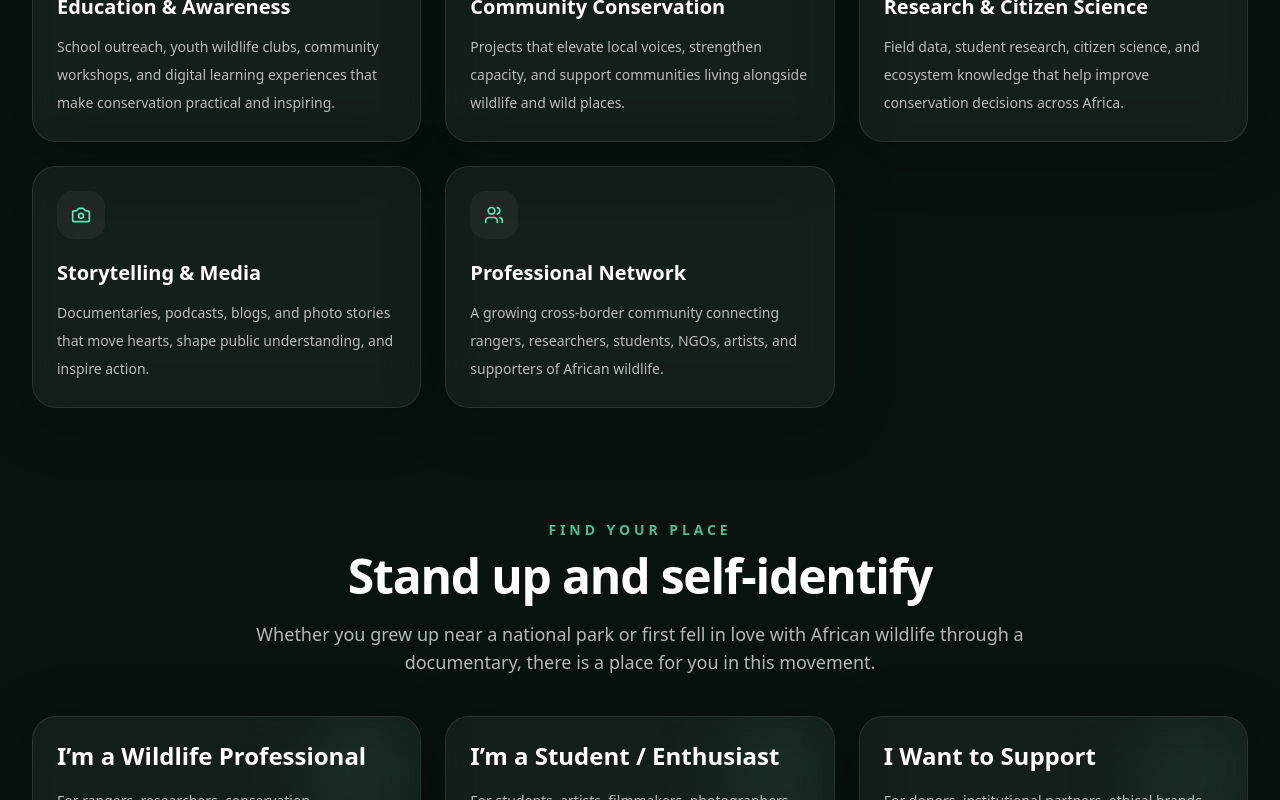
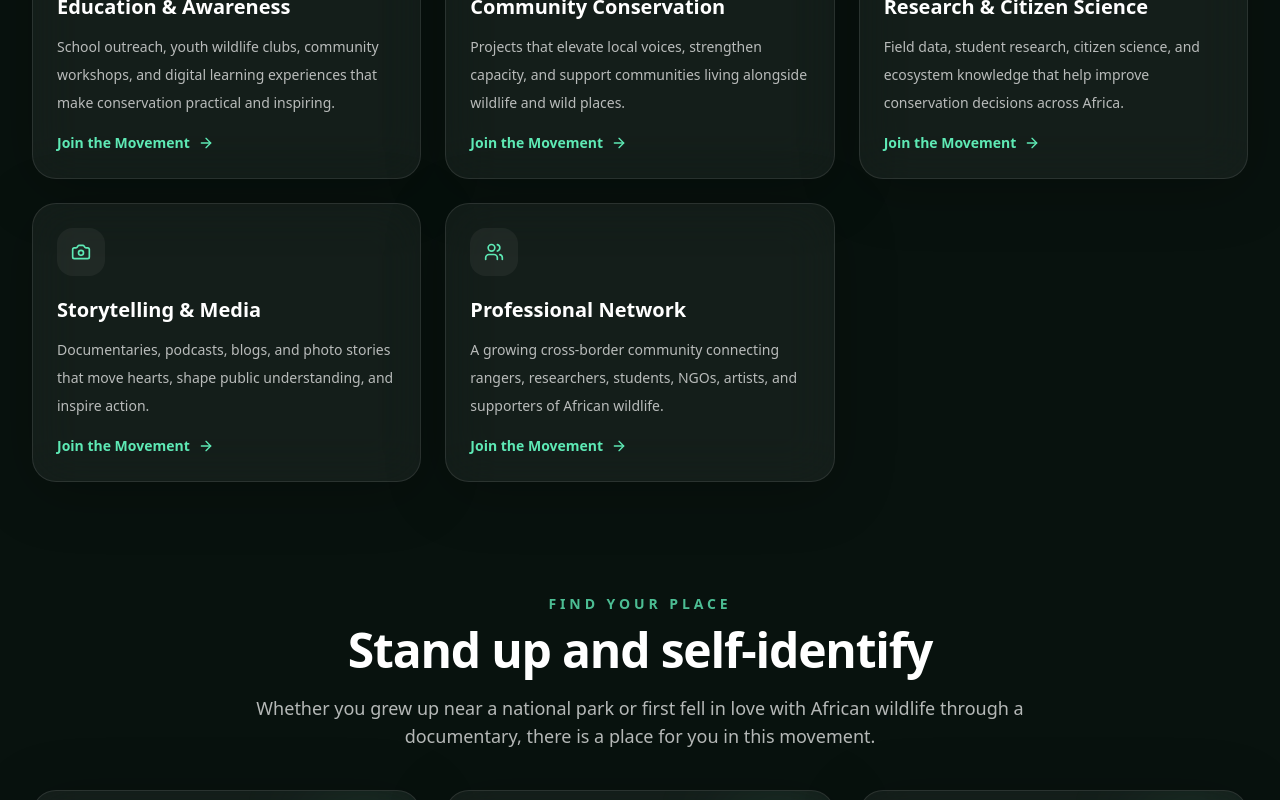
Before and after one commit to felabayomi/FelixPlatform, a Next.js app in the folder apps/WACI/web/: page / in a window 1280 px wide. Shown: the part 2540-3340 px from the top of the page. Built offline with nearby package versions, Linux system fonts and the light colour scheme; no server answers.

Commit message:
Tie WACI focus area CTAs to join funnel

```diff
--- a/apps/WACI/web/components/home-page-content.tsx
+++ b/apps/WACI/web/components/home-page-content.tsx
@@ -203,6 +203,75 @@ const whoWeAreIconMap: Record<string, React.ComponentType<{ className?: string }
     "heart-handshake": HeartHandshake,
 };
 
+const INTEREST_OPTIONS = ["Volunteer", "Learn", "Partnership", "Donate"] as const;
+type InterestOption = (typeof INTEREST_OPTIONS)[number];
+
+const JOIN_SOURCE_CONFIG: Record<string, { source: string; label: string; suggestedInterest: InterestOption }> = {
+    general: { source: "general", label: "General WACI interest", suggestedInterest: "Volunteer" },
+    hero: { source: "hero", label: "Homepage hero", suggestedInterest: "Volunteer" },
+    donate: { source: "donate", label: "Support WACI", suggestedInterest: "Donate" },
+    restoration: { source: "restoration", label: "Habitat Restoration", suggestedInterest: "Volunteer" },
+    protection: { source: "protection", label: "Wildlife Protection", suggestedInterest: "Volunteer" },
+    community: { source: "community", label: "Community Conservation", suggestedInterest: "Partnership" },
+    education: { source: "education", label: "Education & Advocacy", suggestedInterest: "Learn" },
+    professional: { source: "professional", label: "Wildlife Professional", suggestedInterest: "Partnership" },
+    student: { source: "student", label: "Student / Enthusiast", suggestedInterest: "Learn" },
+    support: { source: "support", label: "Support WACI", suggestedInterest: "Donate" },
+};
+
+const toSourceKey = (value?: string | null) => String(value || "")
+    .toLowerCase()
+    .trim()
+    .replace(/[^a-z0-9]+/g, "-")
+    .replace(/^-+|-+$/g, "");
+
+const resolveJoinSourceConfig = (value?: string | null) => {
+    const normalized = toSourceKey(value);
+
+    if (["habitat-restoration", "restoration"].includes(normalized)) {
+        return JOIN_SOURCE_CONFIG.restoration;
+    }
+
+    if (["wildlife-protection", "protection"].includes(normalized)) {
+        return JOIN_SOURCE_CONFIG.protection;
+    }
+
+    if (["community-conservation", "community"].includes(normalized)) {
+        return JOIN_SOURCE_CONFIG.community;
+    }
+
+    if (["education-and-advocacy", "education", "education-advocacy"].includes(normalized)) {
+        return JOIN_SOURCE_CONFIG.education;
+    }
+
+    if (["wildlife-professional", "professional"].includes(normalized)) {
+        return JOIN_SOURCE_CONFIG.professional;
+    }
+
+    if (["student-enthusiast", "student", "learn"].includes(normalized)) {
+        return JOIN_SOURCE_CONFIG.student;
+    }
+
+    if (["support", "donate"].includes(normalized)) {
+        return JOIN_SOURCE_CONFIG.support;
+    }
+
+    if (["hero"].includes(normalized)) {
+        return JOIN_SOURCE_CONFIG.hero;
+    }
+
+    return JOIN_SOURCE_CONFIG[normalized] || {
+        source: normalized || JOIN_SOURCE_CONFIG.general.source,
+        label: value ? String(value) : JOIN_SOURCE_CONFIG.general.label,
+        suggestedInterest: JOIN_SOURCE_CONFIG.general.suggestedInterest,
+    };
+};
+
+const buildJoinHref = (value?: string | null) => {
+    const config = resolveJoinSourceConfig(value);
+    return `/?source=${encodeURIComponent(config.source)}#join`;
+};
+
 type Props = {
     content: SiteContent;
     waciPrograms: WaciProgram[];
@@ -237,7 +306,8 @@ function GlassCard({ children, className = "" }: { children: React.ReactNode; cl
 }
 
 export default function HomePageContent({ content, waciPrograms, waciStories, waciResources }: Props) {
-    const [form, setForm] = useState({ name: "", email: "", interest: "Volunteer" });
+    const [form, setForm] = useState<{ name: string; email: string; interest: InterestOption }>({ name: "", email: "", interest: "Volunteer" });
+    const [selectedJoinSource, setSelectedJoinSource] = useState("");
     const [submitting, setSubmitting] = useState(false);
     const [success, setSuccess] = useState("");
     const [error, setError] = useState("");
@@ -246,6 +316,12 @@ export default function HomePageContent({ content, waciPrograms, waciStories, wa
     const [activeFeaturedStoryImageIndex, setActiveFeaturedStoryImageIndex] = useState(0);
     const [failedFeaturedStoryImages, setFailedFeaturedStoryImages] = useState<string[]>([]);
     const year = useMemo(() => new Date().getFullYear(), []);
+    const activeJoinContext = useMemo(() => resolveJoinSourceConfig(selectedJoinSource || "general"), [selectedJoinSource]);
+    const submitButtonLabel = form.interest === "Volunteer"
+        ? "Volunteer with WACI"
+        : (form.interest === "Learn"
+            ? "Get learning updates"
+            : (form.interest === "Partnership" ? "Request partnership" : "Share donor interest"));
 
     const heroBadgeText = content.heroEyebrow || "A home for Africans and friends of Africa who care about wildlife";
     const heroTitle = content.heroTitle || "Inspiring a growing generation for Africa’s wildlife.";
@@ -424,6 +500,54 @@ export default function HomePageContent({ content, waciPrograms, waciStories, wa
         return () => window.clearTimeout(timeout);
     }, [activeFeaturedStoryImageIndex, featuredStoryImages]);
 
+    useEffect(() => {
+        if (typeof window === "undefined") {
+            return undefined;
+        }
+
+        const syncJoinContextFromLocation = () => {
+            const currentUrl = new URL(window.location.href);
+            const querySource = currentUrl.searchParams.get("source");
+            const hashSourceMatch = currentUrl.hash.match(/source=([^&]+)/i);
+            const sourceValue = querySource || (hashSourceMatch ? decodeURIComponent(hashSourceMatch[1]) : "");
+
+            if (!sourceValue) {
+                return;
+            }
+
+            const config = resolveJoinSourceConfig(sourceValue);
+            setSelectedJoinSource(config.source);
+            setForm((current) => ({ ...current, interest: config.suggestedInterest }));
+        };
+
+        syncJoinContextFromLocation();
+        window.addEventListener("popstate", syncJoinContextFromLocation);
+
+        return () => window.removeEventListener("popstate", syncJoinContextFromLocation);
+    }, []);
+
+    const updateJoinContext = (sourceValue?: string | null, suggestedInterest?: InterestOption) => {
+        const config = resolveJoinSourceConfig(sourceValue);
+        setSelectedJoinSource(config.source);
+        setForm((current) => ({
+            ...current,
+            interest: suggestedInterest || config.suggestedInterest,
+        }));
+
+        if (typeof window !== "undefined") {
+            const nextUrl = new URL(window.location.href);
+            nextUrl.searchParams.set("source", config.source);
+            nextUrl.hash = "join";
+            window.history.replaceState({}, "", `${nextUrl.pathname}${nextUrl.search}${nextUrl.hash}`);
+            document.getElementById("join")?.scrollIntoView({ behavior: "smooth", block: "start" });
+        }
+    };
+
+    const handleJoinCtaClick = (event: React.MouseEvent<HTMLAnchorElement>, sourceValue?: string | null, suggestedInterest?: InterestOption) => {
+        event.preventDefault();
+        updateJoinContext(sourceValue, suggestedInterest);
+    };
+
     const handleSubmit = async (event: React.FormEvent<HTMLFormElement>) => {
         event.preventDefault();
         setSubmitting(true);
@@ -433,42 +557,44 @@ export default function HomePageContent({ content, waciPrograms, waciStories, wa
         try {
             const name = form.name.trim();
             const email = form.email.trim();
+            const sourceTag = selectedJoinSource ? `homepage-form:${selectedJoinSource}` : "homepage-form:general";
+            const contextLabel = activeJoinContext.label || "General WACI interest";
 
             if (form.interest === "Volunteer") {
                 await submitVolunteerInterest({
                     name,
                     email,
-                    area_of_interest: "General WACI volunteering",
-                    notes: "Submitted from the WACI homepage join form.",
-                    source: "homepage-form",
+                    area_of_interest: `${contextLabel} volunteering`,
+                    notes: `Submitted from the WACI homepage join form for ${contextLabel}.`,
+                    source: sourceTag,
                 });
             } else if (form.interest === "Partnership") {
                 await submitPartnerInterest({
                     name,
                     email,
-                    partnership_type: "General WACI partnership enquiry",
-                    notes: "Submitted from the WACI homepage join form.",
-                    source: "homepage-form",
+                    partnership_type: `${contextLabel} partnership enquiry`,
+                    notes: `Submitted from the WACI homepage join form for ${contextLabel}.`,
+                    source: sourceTag,
                 });
             } else if (form.interest === "Donate") {
                 await submitDonorInterest({
                     name,
                     email,
-                    support_type: "Donate",
-                    notes: "Interested in supporting WACI. Stripe connection will be added later.",
-                    source: "homepage-form",
+                    support_type: `${contextLabel} donor interest`,
+                    notes: `Interested in supporting WACI through ${contextLabel}. Stripe connection can be attached later.`,
+                    source: sourceTag,
                 });
             } else {
                 await submitNewsletterSignup({
                     full_name: name,
                     email,
-                    interests: [form.interest.toLowerCase()],
-                    source: "homepage-form",
+                    interests: [form.interest.toLowerCase(), selectedJoinSource].filter(Boolean),
+                    source: sourceTag,
                 });
             }
 
-            setSuccess(`Thanks, ${name || "friend"}. You’re now connected with WACI.`);
-            setForm({ name: "", email: "", interest: "Volunteer" });
+            setSuccess(`Thanks, ${name || "friend"}. You’re now connected with WACI for ${contextLabel}.`);
+            setForm((current) => ({ ...current, name: "", email: "", interest: activeJoinContext.suggestedInterest }));
         } catch (submitError) {
             console.error(submitError);
             setError("We could not submit your request right now. Please try again shortly.");
@@ -497,7 +623,8 @@ export default function HomePageContent({ content, waciPrograms, waciStories, wa
                             </p>
                             <div className="mt-8 flex flex-wrap gap-3">
                                 <a
-                                    href="#join"
+                                    href={buildJoinHref("hero")}
+                                    onClick={(event) => handleJoinCtaClick(event, "hero", "Volunteer")}
                                     className="inline-flex items-center gap-2 rounded-full bg-emerald-300 px-6 py-3 text-sm font-semibold text-[#092013] transition hover:scale-[1.02] hover:bg-emerald-200"
                                 >
                                     Join the Movement <ArrowRight className="h-4 w-4" />
@@ -509,7 +636,8 @@ export default function HomePageContent({ content, waciPrograms, waciStories, wa
                                     Explore Wildlife <BookOpen className="h-4 w-4" />
                                 </a>
                                 <a
-                                    href="#join"
+                                    href={buildJoinHref("donate")}
+                                    onClick={(event) => handleJoinCtaClick(event, "donate", "Donate")}
                                     className="inline-flex items-center gap-2 rounded-full bg-amber-200 px-6 py-3 text-sm font-semibold text-[#092013] transition hover:scale-[1.02] hover:bg-amber-100"
                                 >
                                     Donate <HeartHandshake className="h-4 w-4" />
@@ -643,6 +771,7 @@ export default function HomePageContent({ content, waciPrograms, waciStories, wa
                             {programCards.map((pillar, index) => {
                                 const Icon = pillarIcons[index % pillarIcons.length];
                                 const metaText = [pillar.region, pillar.status].filter(Boolean).join(' · ');
+                                const joinContext = resolveJoinSourceConfig(pillar.id || pillar.title || `focus-area-${index + 1}`);
                                 return (
                                     <div key={pillar.id || pillar.title || index}>
                                         <GlassCard className="h-full">
@@ -652,11 +781,13 @@ export default function HomePageContent({ content, waciPrograms, waciStories, wa
                                             <h3 className="mt-5 text-xl font-semibold">{pillar.title}</h3>
                                             {metaText ? <p className="mt-2 text-xs uppercase tracking-[0.18em] text-emerald-300/70">{metaText}</p> : null}
                                             <p className="mt-3 text-sm leading-7 text-white/70">{pillar.text}</p>
-                                            {pillar.ctaLink ? (
-                                                <a href={pillar.ctaLink} className="mt-4 inline-flex items-center gap-2 text-sm font-semibold text-emerald-300">
-                                                    {pillar.ctaLabel || 'Learn more'} <ArrowRight className="h-4 w-4" />
-                                                </a>
-                                            ) : null}
+                                            <a
+                                                href={buildJoinHref(joinContext.source)}
+                                                onClick={(event) => handleJoinCtaClick(event, joinContext.source, joinContext.suggestedInterest)}
+                                                className="mt-4 inline-flex items-center gap-2 text-sm font-semibold text-emerald-300"
+                                            >
+                                                {pillar.ctaLabel || 'Join the Movement'} <ArrowRight className="h-4 w-4" />
+                                            </a>
                                         </GlassCard>
                                     </div>
                                 );
@@ -677,14 +808,20 @@ export default function HomePageContent({ content, waciPrograms, waciStories, wa
                                 {
                                     title: "I’m a Wildlife Professional",
                                     text: "For rangers, researchers, conservation practitioners, and NGO teams who want collaboration, visibility, and stronger networks.",
+                                    source: "professional",
+                                    suggestedInterest: "Partnership" as const,
                                 },
                                 {
                                     title: "I’m a Student / Enthusiast",
                                     text: "For students, artists, filmmakers, photographers, and nature lovers eager to learn, volunteer, and grow in conservation.",
+                                    source: "student",
+                                    suggestedInterest: "Learn" as const,
                                 },
                                 {
                                     title: "I Want to Support",
                                     text: "For donors, institutional partners, ethical brands, and allies who want to help advance conservation across Africa.",
+                                    source: "support",
+                                    suggestedInterest: "Donate" as const,
                                 },
                             ].map((item) => (
                                 <GlassCard key={item.title} className="relative overflow-hidden">
@@ -692,7 +829,8 @@ export default function HomePageContent({ content, waciPrograms, waciStories, wa
                                     <h3 className="relative text-2xl font-semibold leading-tight">{item.title}</h3>
                                     <p className="relative mt-4 text-sm leading-7 text-white/70">{item.text}</p>
                                     <a
-                                        href="#join"
+                                        href={buildJoinHref(item.source)}
+                                        onClick={(event) => handleJoinCtaClick(event, item.source, item.suggestedInterest)}
                                         className="relative mt-6 inline-flex items-center gap-2 text-sm font-semibold text-emerald-300"
                                     >
                                         Step forward <ArrowRight className="h-4 w-4" />
@@ -889,6 +1027,10 @@ export default function HomePageContent({ content, waciPrograms, waciStories, wa
 
                             <GlassCard>
                                 <form onSubmit={handleSubmit} className="space-y-4">
+                                    <div className="rounded-2xl border border-emerald-300/20 bg-emerald-300/10 px-4 py-3 text-sm text-emerald-50">
+                                        <p className="font-semibold">Current path: {activeJoinContext.label}</p>
+                                        <p className="mt-1 text-emerald-100/80">Choose how you want to engage with WACI and we will keep the focus-area source attached.</p>
+                                    </div>
                                     <div>
                                         <label className="mb-2 block text-sm font-medium text-white/80">Full name</label>
                                         <input
@@ -910,27 +1052,32 @@ export default function HomePageContent({ content, waciPrograms, waciStories, wa
                                         />
                                     </div>
                                     <div>
-                                        <label className="mb-2 block text-sm font-medium text-white/80">I’m interested in</label>
-                                        <select
-                                            value={form.interest}
-                                            onChange={(event) => setForm((state) => ({ ...state, interest: event.target.value }))}
-                                            className="w-full rounded-2xl border border-white/10 bg-black/20 px-4 py-3 text-white outline-none focus:border-emerald-300/40"
-                                        >
-                                            <option className="bg-[#0a1310]">Volunteer</option>
-                                            <option className="bg-[#0a1310]">Learn</option>
-                                            <option className="bg-[#0a1310]">Partnership</option>
-                                            <option className="bg-[#0a1310]">Donate</option>
-                                        </select>
+                                        <label className="mb-2 block text-sm font-medium text-white/80">Choose your path</label>
+                                        <div className="grid grid-cols-2 gap-2">
+                                            {INTEREST_OPTIONS.map((option) => (
+                                                <button
+                                                    key={option}
+                                                    type="button"
+                                                    onClick={() => setForm((state) => ({ ...state, interest: option }))}
+                                                    className={`rounded-2xl border px-4 py-3 text-sm font-semibold transition ${form.interest === option
+                                                        ? "border-emerald-300 bg-emerald-300 text-[#092013]"
+                                                        : "border-white/10 bg-black/20 text-white hover:border-emerald-300/40"}`}
+                                                >
+                                                    {option}
+                                                </button>
+                                            ))}
+                                        </div>
                                     </div>
                                     <button
                                         type="submit"
                                         disabled={submitting}
                                         className="inline-flex w-full items-center justify-center gap-2 rounded-2xl bg-emerald-300 px-5 py-3 text-sm font-semibold text-[#092013] transition hover:bg-emerald-200 disabled:cursor-wait disabled:opacity-70"
                                     >
-                                        {submitting ? "Submitting…" : "Subscribe & Connect"} <Mail className="h-4 w-4" />
+                                        {submitting ? "Submitting…" : submitButtonLabel} <Mail className="h-4 w-4" />
                                     </button>
                                     <a
-                                        href="#join"
+                                        href={buildJoinHref("donate")}
+                                        onClick={(event) => handleJoinCtaClick(event, "donate", "Donate")}
                                         className="inline-flex w-full items-center justify-center gap-2 rounded-2xl border border-amber-200/40 bg-amber-200 px-5 py-3 text-sm font-semibold text-[#092013] transition hover:bg-amber-100"
                                     >
                                         Donate to WACI
@@ -938,7 +1085,7 @@ export default function HomePageContent({ content, waciPrograms, waciStories, wa
                                     {success ? <p className="text-sm leading-6 text-emerald-200">{success}</p> : null}
                                     {error ? <p className="text-sm leading-6 text-rose-200">{error}</p> : null}
                                     <p className="text-xs leading-6 text-white/45">
-                                        Production-ready note: this form now connects to the shared Felix backend for newsletter, volunteer, partnership, and donor interest capture. Stripe donation checkout can be attached next.
+                                        Every focus-area CTA now routes into this shared join funnel, while preserving the source for volunteer, learning, partnership, and donor analytics.
                                     </p>
                                 </form>
                             </GlassCard>
```
